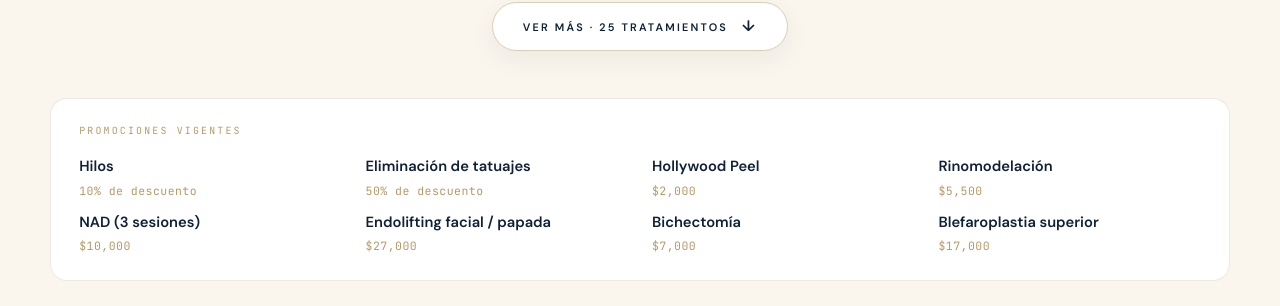
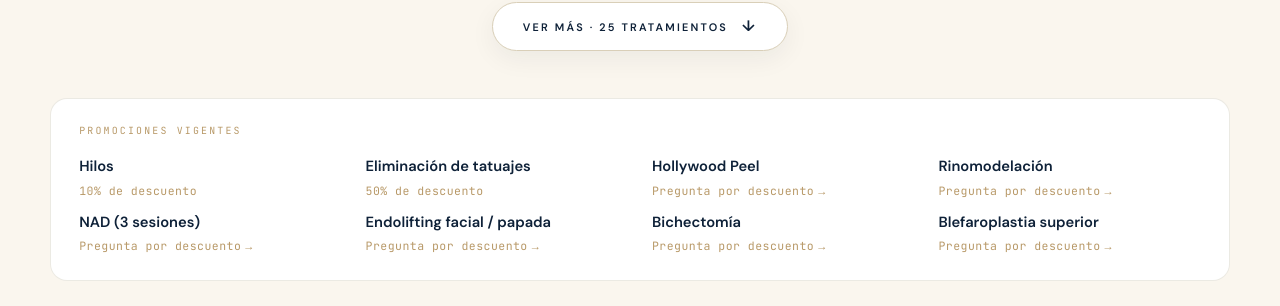
Before and after one commit to Agencia-DomusTI/aureov2, a React (Vite) app: page / in a window 1280 px wide. Shown: the part 3061-3367 px from the top of the page. Built offline with nearby package versions, Linux system fonts and the light colour scheme; no server answers.

Commit message:
update promotions: remove prices, change to query-by-discount with WhatsApp links and blue hover state

```diff
--- a/src/components/Services.css
+++ b/src/components/Services.css
@@ -341,6 +341,32 @@
   color: var(--secondary);
 }
 
+.services-promos__wa-link {
+  font-family: var(--font-mono);
+  font-size: 0.72rem;
+  letter-spacing: 0.04em;
+  color: var(--secondary);
+  text-decoration: none;
+  display: inline-flex;
+  align-items: center;
+  gap: 0.25rem;
+  transition: color 0.2s ease, transform 0.2s ease;
+  width: fit-content;
+}
+
+.services-promos__wa-link:hover {
+  color: #0066cc; /* Hover Blue */
+  transform: translateX(2px);
+}
+
+.services-promos__wa-link .wa-arrow {
+  transition: transform 0.2s ease;
+}
+
+.services-promos__wa-link:hover .wa-arrow {
+  transform: translateX(2px);
+}
+
 /* Ver más */
 .services-expand-wrap {
   display: flex;
--- a/src/components/Services.jsx
+++ b/src/components/Services.jsx
@@ -1,6 +1,7 @@
 import { useEffect, useMemo, useState } from 'react';
 import { createPortal } from 'react-dom';
 import { SERVICE_DURATIONS, formatDuration } from '../constants/booking';
+import { CLINICS } from '../constants/clinics';
 import { SERVICE_PROMOTIONS, servicesData } from '../constants/services';
 import { useServicesConfig } from '../hooks/useServicesConfig';
 import { navigateToBooking } from '../utils/bookingNavigation';
@@ -131,12 +132,29 @@ const Services = () => {
         <div className="services-promos">
           <span className="services-promos__label">Promociones vigentes</span>
           <ul className="services-promos__list">
-            {SERVICE_PROMOTIONS.map((item) => (
-              <li key={item.product}>
-                <strong>{item.product}</strong>
-                <span>{item.promo}</span>
-              </li>
-            ))}
+            {SERVICE_PROMOTIONS.map((item) => {
+              const isWaPromo = item.promo === 'Pregunta por descuento';
+              const waText = encodeURIComponent(`Hola Áureo Clinique, me gustaría preguntar por el descuento en ${item.product}.`);
+              const waLink = `https://wa.me/${CLINICS.qro.phoneWa}?text=${waText}`;
+
+              return (
+                <li key={item.product}>
+                  <strong>{item.product}</strong>
+                  {isWaPromo ? (
+                    <a
+                      href={waLink}
+                      target="_blank"
+                      rel="noopener noreferrer"
+                      className="services-promos__wa-link"
+                    >
+                      {item.promo} <span className="wa-arrow">→</span>
+                    </a>
+                  ) : (
+                    <span>{item.promo}</span>
+                  )}
+                </li>
+              );
+            })}
           </ul>
         </div>
       </div>
--- a/src/constants/services.js
+++ b/src/constants/services.js
@@ -342,10 +342,10 @@ export const servicesData = {
 export const SERVICE_PROMOTIONS = [
   { product: 'Hilos', promo: '10% de descuento' },
   { product: 'Eliminación de tatuajes', promo: '50% de descuento' },
-  { product: 'Hollywood Peel', promo: '$2,000' },
-  { product: 'Rinomodelación', promo: '$5,500' },
-  { product: 'NAD (3 sesiones)', promo: '$10,000' },
-  { product: 'Endolifting facial / papada', promo: '$27,000' },
-  { product: 'Bichectomía', promo: '$7,000' },
-  { product: 'Blefaroplastia superior', promo: '$17,000' },
+  { product: 'Hollywood Peel', promo: 'Pregunta por descuento' },
+  { product: 'Rinomodelación', promo: 'Pregunta por descuento' },
+  { product: 'NAD (3 sesiones)', promo: 'Pregunta por descuento' },
+  { product: 'Endolifting facial / papada', promo: 'Pregunta por descuento' },
+  { product: 'Bichectomía', promo: 'Pregunta por descuento' },
+  { product: 'Blefaroplastia superior', promo: 'Pregunta por descuento' },
 ];
```
